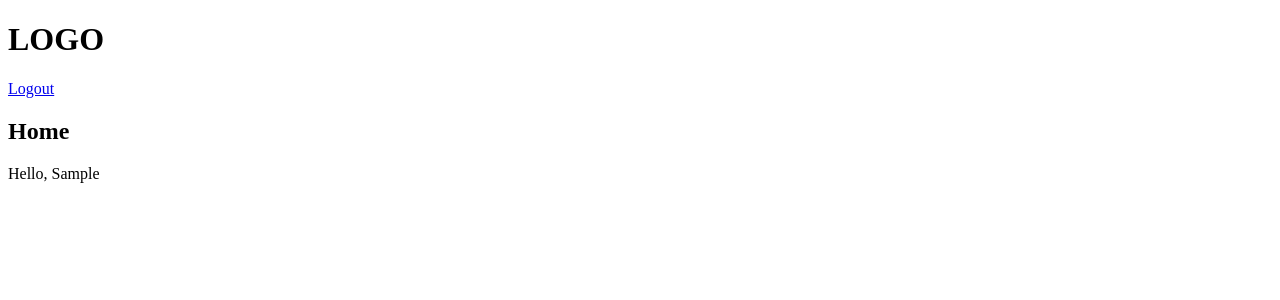
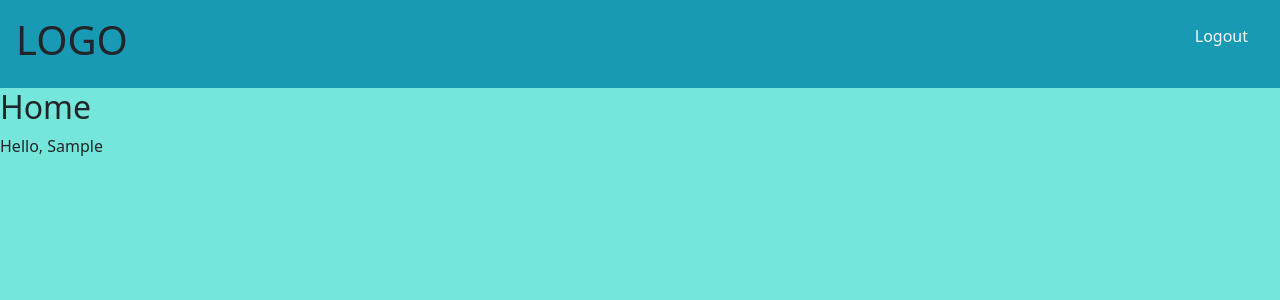
Before and after one commit to kevint98/ticketsite, a Django app: page / in a window 1280 px wide. Shown: the top 300 px of the page. Run offline with Django 4.2, Linux system fonts and the light colour scheme; the visitor is signed in with stand-in values (Sample User, id 1); some libraries are stand-ins or nearby versions.

Commit message:
Add initial styles to login and registration pages

```diff
--- a/base/views.py
+++ b/base/views.py
@@ -44,8 +44,8 @@ def registerPage(request):
             messages.success(request, "Registration successful.")
             return redirect('home')
         else:
-            messages.error(
-                request, 'Invalid information provided. Registration unsuccessful.')
+            # use Django's built-in validation
+            pass
 
     context = {"form": form}
     return render(request, 'base/login_register.html', context)
--- /dev/null
+++ b/static/styles/style.css
@@ -0,0 +1,76 @@
+:root {
+	--primary-shade: #189ab4;
+	--secondary-shade: #75e6da;
+	--accent-shade: #d4f1f4;
+	--dark-shade: #05445e;
+}
+
+html,
+body {
+	height: 100%;
+}
+
+body {
+	display: flex;
+	flex-direction: column;
+	background-color: var(--secondary-shade) !important;
+}
+
+/* Header Styles */
+header nav {
+	display: flex;
+	justify-content: space-between;
+	padding: 1rem;
+}
+
+nav.bg-info {
+	background-color: var(--primary-shade) !important;
+}
+
+h1 {
+	padding-left: 1rem;
+}
+
+/* Main Content */
+
+/***
+ Login/Register Page
+ ***/
+main.login-register-page {
+	height: 100%;
+	display: flex;
+}
+
+.login-register-container {
+	margin: auto;
+	padding: 2rem;
+	background-color: var(--primary-shade);
+	border: none;
+	border-radius: 16px;
+	max-width: 100%;
+}
+
+.login-register {
+	min-width: 350px;
+}
+
+.page-title {
+	text-align: center;
+	text-transform: uppercase;
+	font-weight: bolder;
+	color: white;
+}
+#hint_id_password1,
+#hint_id_password2 {
+	display: none;
+}
+
+.login-register p,
+.form-label,
+.form-text {
+	color: white !important;
+}
+
+.btn {
+	width: 100%;
+}
--- a/templates/main.html
+++ b/templates/main.html
@@ -1,13 +1,17 @@
 <!DOCTYPE html>
+{% load static %}
+
 <html lang="en">
 	<head>
 		<meta charset="UTF-8" />
 		<meta http-equiv="X-UA-Compatible" content="IE=edge" />
 		<meta name="viewport" content="width=device-width, initial-scale=1.0" />
+		<link rel="stylesheet" href="{% static 'styles/style.css' %}" />
 		<title>{% block title %}Ticket Site{% endblock %}</title>
+		{% load bootstrap5 %} {% bootstrap_css %}
 	</head>
 	<body>
-        {% include 'navbar.html' %}
+		{% block navbar %}{% include 'navbar.html' %}{% endblock navbar %}
 		{% block content %} {% endblock content%}
 	</body>
 </html>
--- a/templates/navbar.html
+++ b/templates/navbar.html
@@ -1,10 +1,14 @@
 <header>
-	<div>
-		<h1>LOGO</h1>
-	</div>
-	{% if request.user.is_authenticated %}
-	<a href="{% url 'logout' %}">Logout</a>
-	{% else %}
-	<a href="{% url 'login' %}">Login</a>
-	{% endif %}
+    <nav class="nav bg-info">
+        <div "nav-item">
+            <h1>LOGO</h1>
+        </div>
+        <div class="nav-item">
+            {% if request.user.is_authenticated %}
+            <a class="nav-link link-light" href="{% url 'logout' %}">Logout</a>
+            {% else %}
+            <a class="nav-link link-light" href="{% url 'login' %}">Login</a>
+            {% endif %}
+        </div>
+    </nav>
 </header>
```
Also changed, not shown: base/templates/base/login_register.html (+33 -20 lines), ticketsite/settings.py (+11 -5 lines), static/images/placeholder.svg (added).
